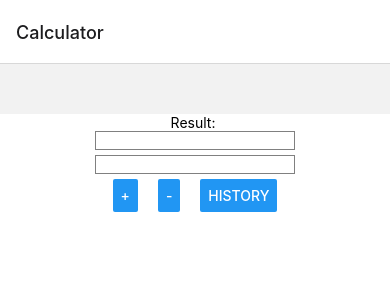
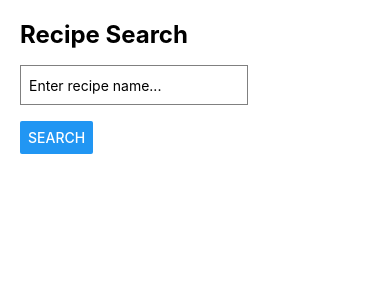
Before and after one commit to Tuhkamo/Expo-repository, a React Native app: screen / in a window 390 px wide. Shown: the top 300 px of the page. Built offline with nearby package versions, Linux system fonts and the light colour scheme.

Commit message:
Finished recipe search with names and pictures, used react-native-paper for additional styling

```diff
--- a/App.js
+++ b/App.js
@@ -1,21 +1,75 @@
-// App.js
-import React from 'react';
-import { NavigationContainer } from '@react-navigation/native';
-import { createStackNavigator } from '@react-navigation/stack';
-import Calculator from './Calculator';
-import History from './History';
+import React, { useState } from 'react';
+import { View, Text, TextInput, Button, FlatList, StyleSheet } from 'react-native';
+import { Card, Title } from 'react-native-paper';
 
-const Stack = createStackNavigator();
+const API_KEY = '1';
 
-const App = () => {
+export default function App() {
+  const [query, setQuery] = useState('');
+  const [recipes, setRecipes] = useState([]);
+
+  const searchRecipes = async () => {
+    try {
+      const response = await fetch(`https://www.themealdb.com/api/json/v1/${API_KEY}/search.php?s=${query}`);
+      if (!response.ok) {
+        throw new Error('Network response was not ok');
+      }
+      const data = await response.json();
+      setRecipes(data.meals);
+    } catch (error) {
+      console.error('Error fetching recipes:', error);
+    }
+  };
+
   return (
-    <NavigationContainer>
-      <Stack.Navigator initialRouteName="Calculator">
-        <Stack.Screen name="Calculator" component={Calculator} />
-        <Stack.Screen name="History" component={History} />
-      </Stack.Navigator>
-    </NavigationContainer>
+    <View style={styles.container}>
+      <Text style={styles.header}>Recipe Search</Text>
+      <TextInput
+        placeholder="Enter recipe name..."
+        style={styles.input}
+        onChangeText={(text) => setQuery(text)}
+        value={query}
+      />
+      <Button title="Search" onPress={searchRecipes} />
+      <FlatList
+        data={recipes}
+        keyExtractor={(item) => item.idMeal}
+        renderItem={({ item }) => (
+          <Card style={styles.recipeContainer}>
+            <Card.Cover source={{ uri: `${item.strMealThumb}/preview` }} resizeMode="contain" style={styles.image} />
+            <Card.Content>
+              <Title>{item.strMeal}</Title>
+            </Card.Content>
+          </Card>
+        )}
+      />
+    </View>
   );
-};
+}
 
-export default App;
+const styles = StyleSheet.create({
+  container: {
+    flex: 1,
+    padding: 20,
+    alignItems: 'flex-start',
+  },
+  header: {
+    fontSize: 24,
+    fontWeight: 'bold',
+    marginBottom: 16,
+    textAlign: 'center',
+  },
+  input: {
+    height: 40,
+    borderColor: 'gray',
+    borderWidth: 1,
+    marginBottom: 16,
+    paddingLeft: 8,
+  },
+  recipeContainer: {
+    marginVertical: 8,
+  },
+  image: {
+    aspectRatio: 1,
+  },
+});
--- a/Calculator.js
+++ /dev/null
@@ -1,80 +0,0 @@
-// Calculator.js
-import React, { useState } from 'react';
-import { View, Text, Button, TextInput } from 'react-native';
-import { StyleSheet } from 'react-native';
-
-const Calculator = ({ navigation }) => {
-  const [text1, setText1] = useState('');
-  const [text2, setText2] = useState('');
-  const [result, setResult] = useState('Result: ');
-  const [history, setHistory] = useState([]);
-
-  const add = () => {
-    const operationResult = parseFloat(text1) + parseFloat(text2);
-    const operation = `${text1} + ${text2} = ${operationResult}`;
-    setResult('Result: ' + operationResult);
-    setHistory([...history, operation]);
-  };
-
-  const subtract = () => {
-    const operationResult = parseFloat(text1) - parseFloat(text2);
-    const operation = `${text1} - ${text2} = ${operationResult}`;
-    setResult('Result: ' + operationResult);
-    setHistory([...history, operation]);
-  };
-
-  const showHistory = () => {
-    navigation.navigate('History', { history });
-  };
-
-  return (
-    <View style={styles.container}>
-      <Text>{result}</Text>
-      <TextInput
-        style={styles.input}
-        onChangeText={(text) => setText1(text)}
-        value={text1}
-        keyboardType="numeric"
-      />
-      <TextInput
-        style={styles.input}
-        onChangeText={(text) => setText2(text)}
-        value={text2}
-        keyboardType="numeric"
-      />
-      <View style={styles.buttonGroup}>
-        <Button onPress={add} title="+" />
-        <View style={styles.space} />
-        <Button onPress={subtract} title="-" />
-        <View style={styles.space} />
-        <Button onPress={showHistory} title="History" />
-      </View>
-    </View>
-  );
-};
-
-const styles = StyleSheet.create({
-    container: {
-      flex: 1,
-      marginTop: 50,
-      backgroundColor: '#fff',
-      alignItems: 'center',
-      justifyContent: 'flex-start',
-    },
-    input: {
-      marginBottom: 5,
-      width: 200,
-      borderColor: 'gray',
-      borderWidth: 1,
-    },
-    buttonGroup: {
-      flexDirection: 'row',
-      marginBottom: 5,
-    },
-    space: {
-      width: 20,
-      height: 20,
-    },
-  });
-
-export default Calculator;
--- a/History.js
+++ /dev/null
@@ -1,45 +0,0 @@
-// History.js
-import React from 'react';
-import { View, Text, FlatList } from 'react-native';
-import { StyleSheet } from 'react-native';
-
-const History = ({ route }) => {
-  const { history } = route.params;
-
-  return (
-    <View style={styles.container}>
-      <Text>History:</Text>
-      <FlatList
-        data={history}
-        renderItem={({ item }) => <Text>{item}</Text>}
-        keyExtractor={(item, index) => index.toString()}
-      />
-    </View>
-  );
-};
-
-const styles = StyleSheet.create({
-    container: {
-      flex: 1,
-      marginTop: 50,
-      backgroundColor: '#fff',
-      alignItems: 'center',
-      justifyContent: 'flex-start',
-    },
-    input: {
-      marginBottom: 5,
-      width: 200,
-      borderColor: 'gray',
-      borderWidth: 1,
-    },
-    buttonGroup: {
-      flexDirection: 'row',
-      marginBottom: 5,
-    },
-    space: {
-      width: 20,
-      height: 20,
-    },
-  });
-
-export default History;
--- a/package.json
+++ b/package.json
@@ -17,6 +17,7 @@
     "react": "18.2.0",
     "react-dom": "18.2.0",
     "react-native": "0.72.4",
+    "react-native-paper": "^5.10.4",
     "react-native-web": "~0.19.6"
   },
   "devDependencies": {
```
Also changed, not shown: 1 other file (tests, documents, lock files or other folders).
